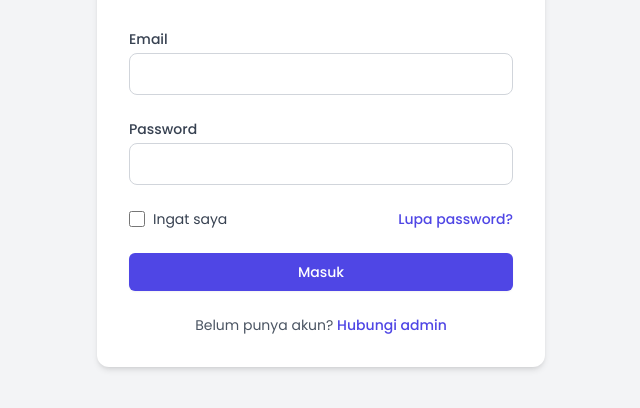
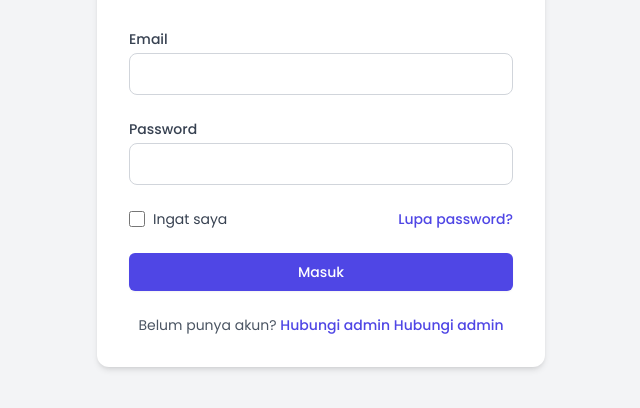
Before and after one commit to Wolfman303/PetCare.com, a plain HTML site: page login.html in a window 1280 px wide. Shown: the part 274-682 px from the top of the page, without its empty margins (319-959 px from the left). Drawn offline with nearby package versions, Linux system fonts and the light colour scheme.

Commit message:
Update login.html

```diff
--- a/login.html
+++ b/login.html
@@ -61,6 +61,7 @@
             <div class="mt-6 text-center text-sm text-gray-600">
                 Belum punya akun?
                 <a href="#" class="font-medium text-indigo-600 hover:text-indigo-500">Hubungi admin</a>
+                <a href="https://wa.me/62895600687971" class="font-medium text-indigo-600 hover:text-indigo-500">Hubungi admin</a>
             </div>
         </div>
     </div>
```
